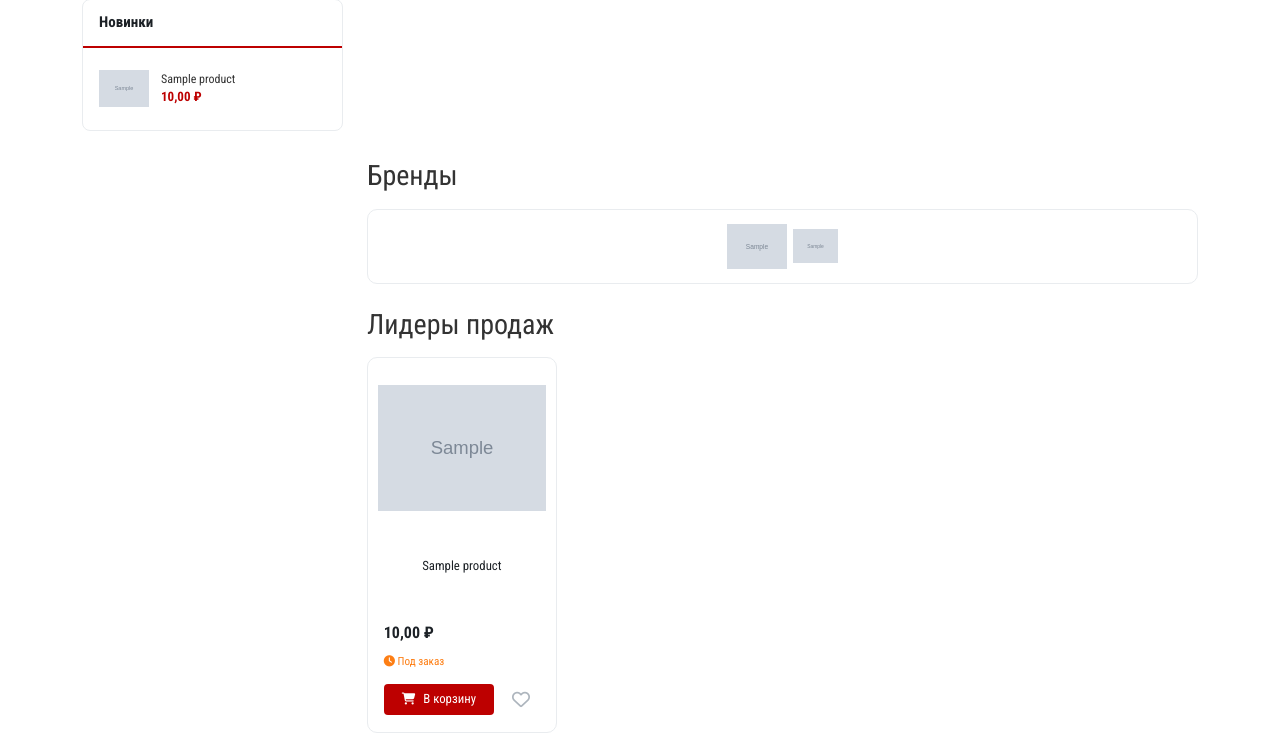
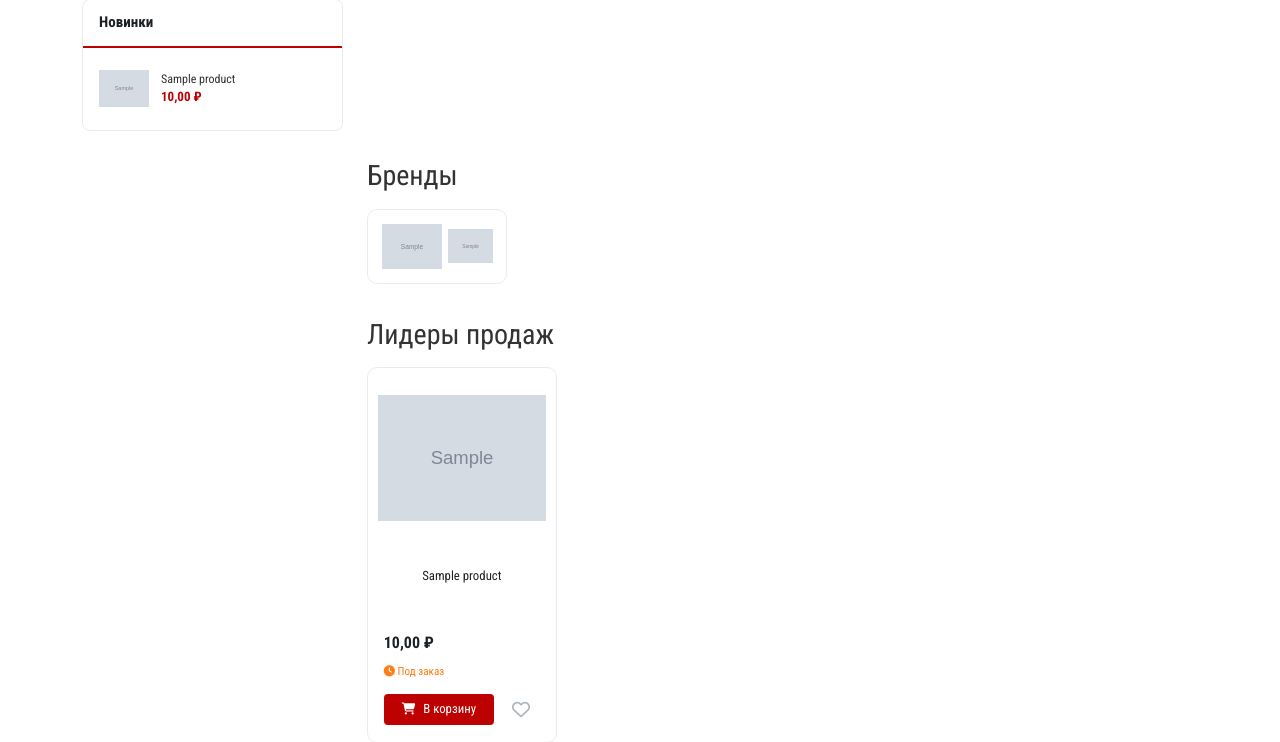
Before and after one commit to ashishelskiy/pro-instrument, a Django app: page / in a window 1280 px wide. Shown: the part 469-1211 px from the top of the page. Run offline with Django 5.2, Linux system fonts and the light colour scheme; tables that the repository leaves empty hold one stand-in row (values such as "Sample post"); grey boxes marked "Sample" are stand-in pictures.

Commit message:
Обновлен блок брендов на главной странице

```diff
--- a/templates/catalog/index.html
+++ b/templates/catalog/index.html
@@ -245,7 +245,9 @@
         <div class="row mb-4">
             <div class="col-12">
                 <h3 class="mb-3">Бренды</h3>
-                <div class="brands-grid">
+
+                <!-- Обертка для скролла -->
+                <div class="brands-scroll">
                     {% for brand in featured_brands %}
                         <a href="{{ brand.get_absolute_url }}"
                            class="brand-card"
@@ -267,10 +269,10 @@
                             {% else %}
                                 <div class="brand-card__name">{{ brand.name }}</div>
                             {% endif %}
-
                         </a>
                     {% endfor %}
                 </div>
+
             </div>
         </div>
         {% endif %}
```
